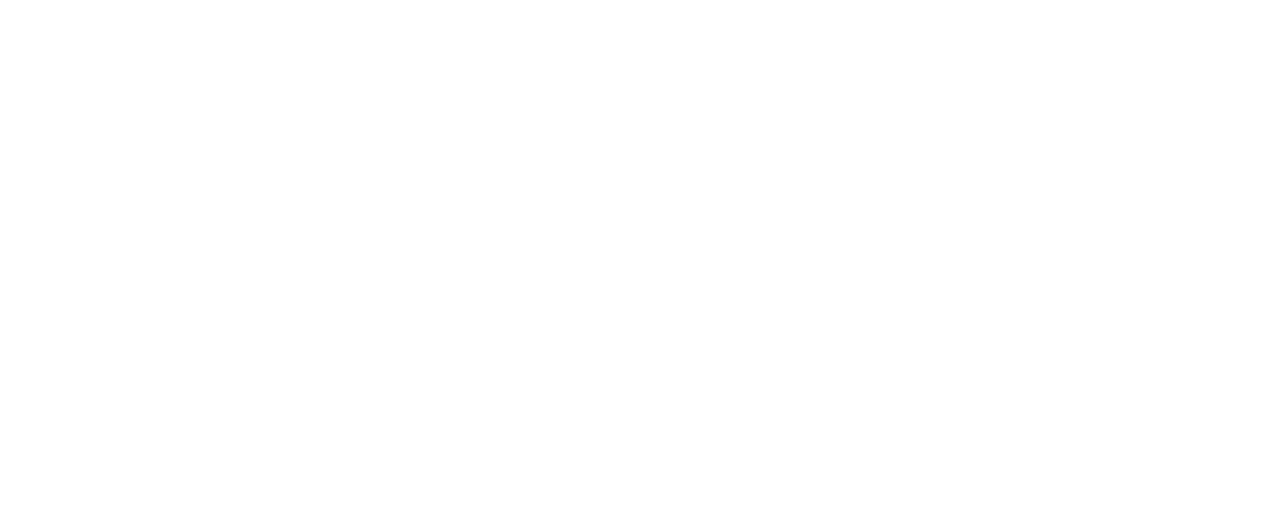
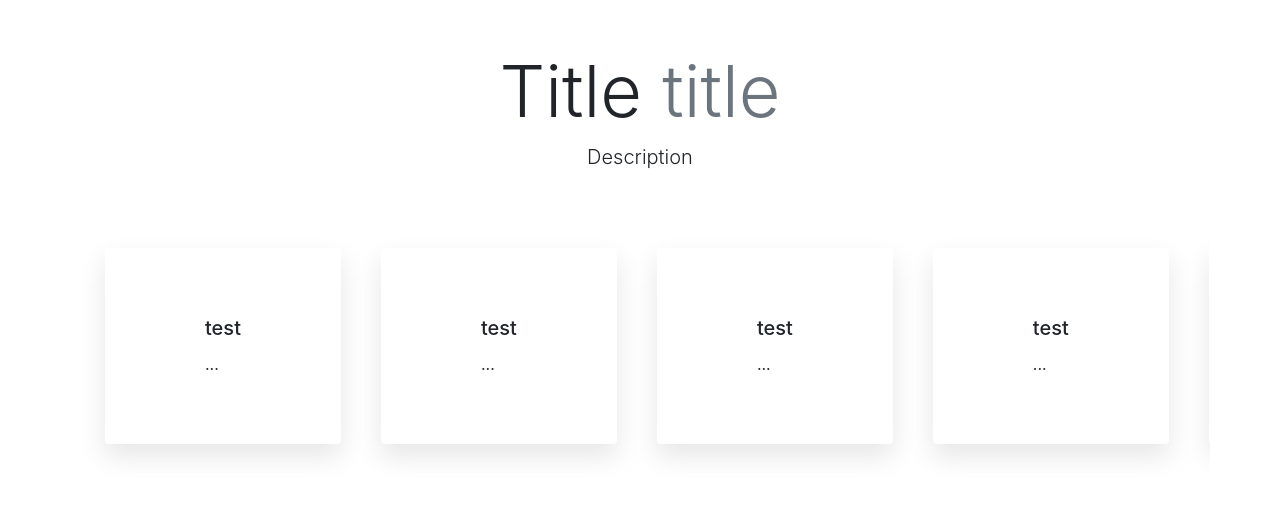
Before and after one commit to Beyarz/Style, a website built with Parcel: page src/index.html in a window 1280 px wide. Built offline with nearby package versions, Linux system fonts and the light colour scheme.

Commit message:
Fixed issue where the bundler could not recognise the types, also included the styling inside the main file

```diff
--- a/src/index.html
+++ b/src/index.html
@@ -1,14 +1,25 @@
 <!DOCTYPE html>
 <html lang="en">
 <head>
-  <title>Style</title>
+  <title>Style picker</title>
   <meta charset="UTF-8">
   <meta name="viewport" content="width=device-width, initial-scale=1.0">
   <link rel="stylesheet" href="https://cdn.jsdelivr.net/npm/bootstrap@4/dist/css/bootstrap.min.css">
-  <link rel="stylesheet" href="./main.sass">
 </head>
   <body>
-    <script async src="./main.ts"></script>
+    <div class="container" id="header">
+      <h1 class="display-3">
+        Title
+        <span class="text-muted">title</span>
+      </h1>
+      <p class="lead">Description</p>
+    </div>
+
+    <div class="container" id="parent-list-container">
+      <ul class="list-group list-group-horizontal" id="card-container"></ul>
+    </div>
+
+    <script async src="./scripts/main.ts"></script>
     <script src="https://cdn.jsdelivr.net/npm/jquery@3.5.1/dist/jquery.min.js" integrity="sha256-9/aliU8dGd2tb6OSsuzixeV4y/faTqgFtohetphbbj0=" crossorigin="anonymous"></script>
     <script src="https://cdn.jsdelivr.net/npm/popper.js@1.16.1/dist/umd/popper.min.js" integrity="sha256-/ijcOLwFf26xEYAjW75FizKVo5tnTYiQddPZoLUHHZ8=" crossorigin="anonymous"></script>
     <script src="https://cdn.jsdelivr.net/npm/bootstrap@4.5.0/dist/js/bootstrap.min.js" integrity="sha256-OFRAJNoaD8L3Br5lglV7VyLRf0itmoBzWUoM+Sji4/8=" crossorigin="anonymous"></script>
--- /dev/null
+++ b/src/scripts/main.ts
@@ -0,0 +1,24 @@
+import '../styles/main.scss'
+
+const cardContainer = document.getElementById('card-container')
+const translate3dX: number = 420
+
+function newCard (title: string): string {
+  return `<li class="list-group-item no-border" onclick=move()>
+            <div class="card">
+              <div class="card-body">
+                <h5 class="card-title">${title}</h5>
+                <p class="card-text">...</p>
+              </div>
+            </div>
+          </li>`
+}
+
+function move (translate3dX: number) {
+  translate3dX += 100
+  cardContainer.style.transform = `translate3d(${translate3dX}px, 0px, 0px)`
+}
+
+for (let index = 0; index < 15; index++) {
+  cardContainer.innerHTML += newCard('test')
+}
--- /dev/null
+++ b/src/styles/main.scss
@@ -0,0 +1,39 @@
+@charset "UTF-8";
+
+body {
+  background-color: #fff;
+}
+
+#header {
+  text-align: center;
+  margin-top: 3rem;
+}
+
+.no-border {
+  border: none;
+}
+
+#parent-list-container {
+  overflow-x: hidden;
+}
+
+.card {
+  padding: 3rem 5rem;
+  margin-top: 3rem;
+  margin-bottom: 3rem;
+  border-width: 0px 0px 0px 0px;
+  border-color: rgba(255, 255, 255, 1);
+  border-style: solid;
+  box-shadow: 0px 12px 26px 0px rgba(178, 178, 178, 0.33);
+}
+
+.card:hover {
+  box-shadow: 0px 12px 26px 0px rgba(178, 178, 178, 0.44);
+}
+
+#card-container {
+  transition-duration: 300ms;
+  transition-timing-function: ease-in-out;
+  transition-delay: initial;
+  transition-property: transform;
+}
```
Also changed, not shown: package.json (+5 -3 lines), tsconfig.json (added, +16 -0 lines), .eslintrc.json, src/main.sass (deleted), src/main.ts (deleted), 4 other files.
